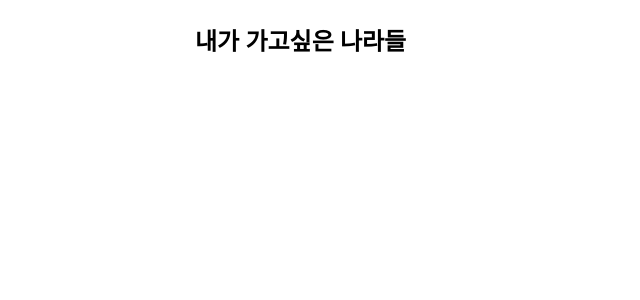
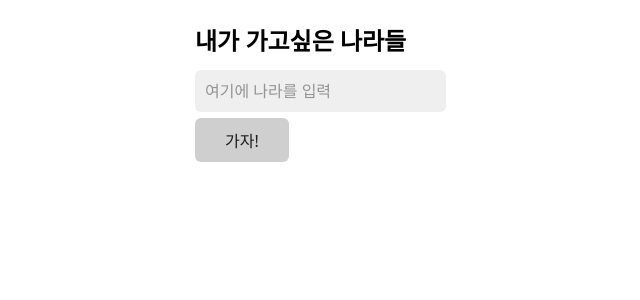
Before and after one commit to ICE0208/nomad-react-study-4, a React (Create React App) app in the folder react/recoil+forms/: page / in a window 1280 px wide. Shown: the top 300 px of the page, without its empty margins (45-685 px from the left). Built offline with nearby package versions, Linux system fonts and the light colour scheme.

Commit message:
feat: 기본 form

```diff
--- a/react/recoil+forms/src/App.tsx
+++ b/react/recoil+forms/src/App.tsx
@@ -1,7 +1,42 @@
+import { FieldValues, useForm } from "react-hook-form";
+import { useRecoilState } from "recoil";
+import { 데이터Atom } from "./atoms";
+import { useMemo } from "react";
+
+interface I폼 {
+  나라입력: string;
+}
+
 export default function App() {
+  const {
+    register,
+    handleSubmit,
+    formState: { errors },
+  } = useForm<I폼>();
+  const 제출했을때 = (data: FieldValues) => console.log(data);
+
+  const [데이터, set데이터] = useRecoilState(데이터Atom);
+
+  const { 가고싶은, 가본, 좋아하는 } = useMemo(() => {
+    return 데이터;
+  }, [데이터]);
+
   return (
     <main>
       <h2>내가 가고싶은 나라들</h2>
+      <div>
+        <form onSubmit={handleSubmit(제출했을때)}>
+          <input
+            placeholder="여기에 나라를 입력"
+            {...register("나라입력", { required: "👀 Required!" })}
+          />
+          <input
+            type="submit"
+            value="가자!"
+          />
+          {errors.나라입력 && <div>{errors.나라입력.message}</div>}
+        </form>
+      </div>
     </main>
   );
 }
```
